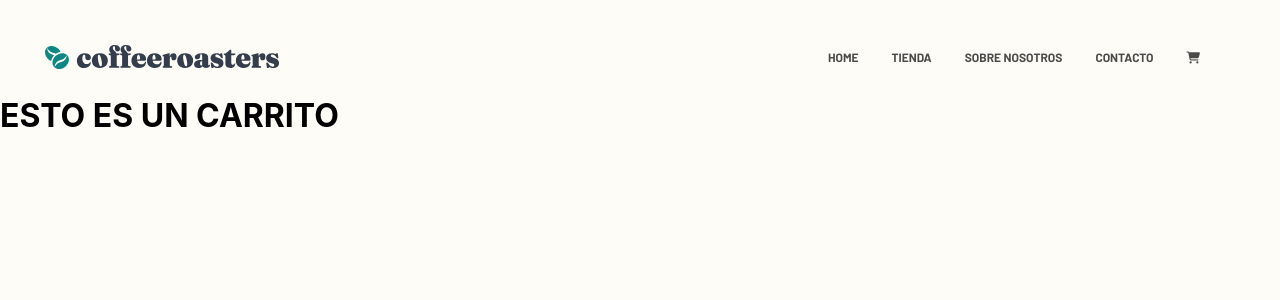
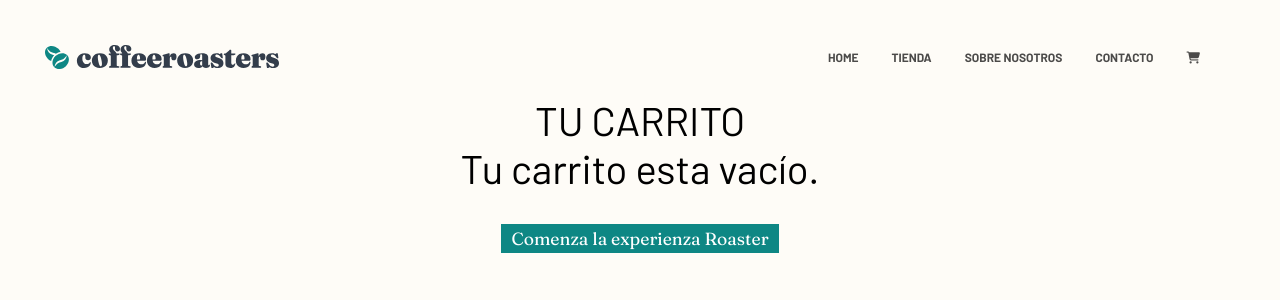
Before and after one commit to cambpaz/coffeeShop-CamilaPaz, a React (Create React App) app: page /cart in a window 1280 px wide. Shown: the top 300 px of the page. Built offline with nearby package versions, Linux system fonts and the light colour scheme.

Commit message:
cartContext

```diff
--- a/src/App.css
+++ b/src/App.css
@@ -146,6 +146,23 @@ header {
   font-size: 1.1rem;
   font-family: 'Fraunces', sans-serif;
 }
+
+.btnCarrito {
+  background-color: #0E8784;
+  border: none;
+  cursor: pointer;
+  padding: .25rem .625rem;
+  color: white;
+  font-size: 1.1rem;
+  font-family: 'Fraunces', sans-serif;
+}
+.center {
+  display: flex;
+  justify-content: center;
+  align-items: center;
+  width: 100%;
+  margin-top: 2rem;
+}
 .btnAgregar {
   font-family: 'Fraunces', sans-serif;
   font-weight: 400;
@@ -215,3 +232,32 @@ header {
   font-size: 1.1rem;
   font-family: 'Fraunces', sans-serif;
 }
+
+/* CARRITO */
+.text-carrito {
+  text-align: center;
+  font-family: 'Barlow', sans-serif;
+  font-size: 2.5rem;
+}
+.contenedor-item-cart {
+  display: flex;
+  justify-content: space-around;
+  align-items: center;
+}
+.contenedor-item-cart >* {
+  padding: 2rem;
+}
+.contenedor-item-cart img {
+  width: 10rem;
+  padding: 0;
+
+}
+.btnEliminar {
+  background-color: #0E8784;
+  border: none;
+  cursor: pointer;
+  padding: 1rem;
+  color: white;
+  font-size: 1.1rem;
+  font-family: 'Fraunces', sans-serif;
+}
--- a/src/cart/Cart.js
+++ /dev/null
@@ -1,11 +0,0 @@
-import React from 'react'
-
-const Cart = () => {
-    return (
-        <div>
-            <h1>ESTO ES UN CARRITO</h1>
-        </div>
-    )
-}
-
-export default Cart
--- /dev/null
+++ b/src/components/cart/Cart.js
@@ -0,0 +1,40 @@
+import React, { useContext } from 'react'
+import { CartContext } from './CartContext'
+import CartItem from './CartItem';
+import { Link } from 'react-router-dom'
+
+
+const Cart = () => {
+    const context = useContext(CartContext)
+    return (
+        <>
+            <p className="text-carrito">TU CARRITO</p>
+            <div>
+                {
+                context.cart.length === 0
+                ? <p className="text-carrito">Tu carrito esta vacío.</p>
+                : context.cart.map((item, index) =>
+                    <CartItem
+                        key={index}
+                        img={item.imgProduct}
+                        product={item.nameProduct}
+                        price={item.priceProduct}
+                        id={item.idProduct}
+                        qty={item.qtyProduct}
+                        deleteProduct={context.deleteProduct}
+                    />
+                )
+            }
+            </div>
+            <div>
+                {
+                context.cart.length === 0
+                ? <Link to="/shop"><div className="center"><button className="btnCarrito">Comenza la experienza Roaster</button></div></Link>
+                : <div className="center"><button className="btnCantidad" onClick={() => context.emptyCart()}>VACIAR CARRITO</button></div>
+                }
+            </div>
+        </>
+    )
+}
+
+export default Cart
--- /dev/null
+++ b/src/components/cart/CartContext.js
@@ -0,0 +1,43 @@
+import React, { createContext, useState } from 'react'
+
+export const CartContext = createContext();
+
+const CartContextProvider = ({children}) => {
+    const [cart, setCart] = useState([]);
+
+    const addToCart = (product, cantidad) => {
+
+        let foundItem = cart.find(item => item.idProduct === product.id);
+
+        if (foundItem === undefined) {
+            setCart([
+                ...cart,
+                {
+                    idProduct: product.id,
+                    imgProduct: product.image,
+                    nameProduct: product.product,
+                    priceProduct: product.price,
+                    qtyProduct: cantidad
+                }
+            ]);
+        } else {
+            foundItem.qtyProduct += cantidad;
+        }
+    }
+
+    const emptyCart = () => {
+        setCart([]);
+    }
+
+    const deleteProduct = (id) => {
+        let filterCart = cart.filter(item => item.idProduct !== id);
+        setCart(filterCart);
+    }
+    return (
+        <CartContext.Provider value={{cart, addToCart, deleteProduct, emptyCart }}>
+            {children}
+        </CartContext.Provider>
+    )
+}
+
+export default CartContextProvider;
--- /dev/null
+++ b/src/components/cart/CartItem.js
@@ -0,0 +1,17 @@
+import React from 'react'
+
+const CartItem = (props) => {
+    return (
+        <>
+            <div className="contenedor-item-cart">
+                <img src={props.img} alt={props.product}/>
+                <h3>{props.product}</h3>
+                <p>${props.price}</p>
+                <p>{props.qty} item/s</p>
+                <button className="btnEliminar" onClick={() => props.deleteProduct(props.id)}>ELIMINAR</button>
+            </div>
+        </>
+    )
+}
+
+export default CartItem
--- a/src/components/products/ItemDetailPage.js
+++ b/src/components/products/ItemDetailPage.js
@@ -1,14 +1,17 @@
-import React, { useState } from 'react'
+import React, { useContext, useState } from 'react'
 import { Link } from 'react-router-dom'
 import { ItemCount } from '../../utils/ItemCount'
+import { CartContext } from '../cart/CartContext'
 
 const ItemDetail = ({data}) => {
     const [count, setCount] = useState(0)
+    const context = useContext(CartContext)
 
     const onAdd = (cantidad) => {
         if (data.stock > 0) {
             alert(`Se agrego al carrito ${cantidad} de ${data.product}`);
-            setCount(cantidad)
+            setCount(cantidad);
+            context.addToCart(data, cantidad);
         } else {
             alert("¡Lo sentimos! No hay stock de este producto")
         }
--- a/src/pages/index.js
+++ b/src/pages/index.js
@@ -4,11 +4,13 @@ import { BrowserRouter, Route, Routes } from 'react-router-dom';
 import NavBar from '../components/navBar/NavBar';
 import ProductContainer from '../components/products/ProductContainer';
 import ItemDetailContainer from '../components/products/ItemDetailContainer';
-import Cart from '../cart/Cart';
+import Cart from '../components/cart/Cart';
 import Hero from '../utils/Hero';
+import CartContextProvider from '../components/cart/CartContext';
 
 const Home = () => {
     return (
+        <CartContextProvider >
             <BrowserRouter>
                 <NavBar />
                 <Routes>
@@ -19,6 +21,7 @@ const Home = () => {
                     <Route path='/cart' element={<Cart />} />
                 </Routes>
             </BrowserRouter>
+        </CartContextProvider>
     )
 }
 
```
Also changed, not shown: 1 other file (tests, documents, lock files or other folders). Lines whose indentation alone changed are shown as unchanged.
